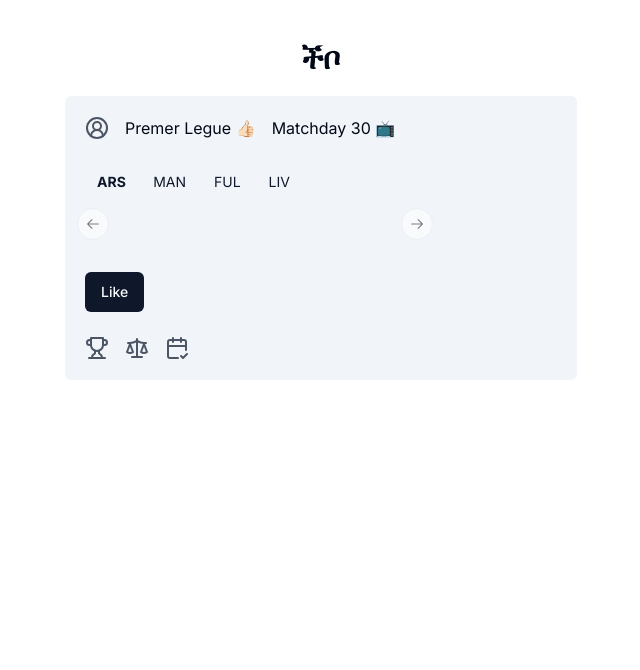
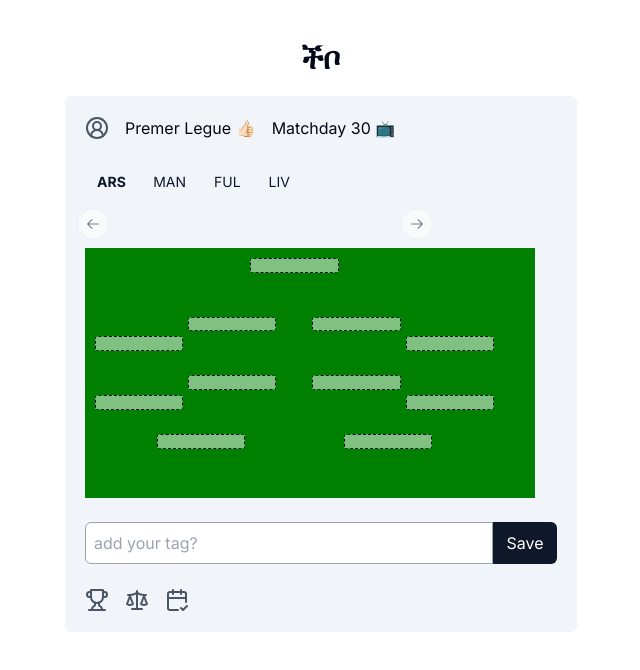
Before and after one commit to ethermias/matchesui, a Next.js app: page / in a window 1280 px wide. Shown: the top 670 px of the page, without its empty margins (319-959 px from the left). Built offline with nearby package versions, Linux system fonts and the light colour scheme.

Commit message:
soccer field is added

```diff
--- a/src/app/page.tsx
+++ b/src/app/page.tsx
@@ -3,23 +3,18 @@ import usePlayers from "../hooks/usePlayers"
 import SearchPlayers from "../components/player/searchPlayers"
 import ShowPlayers from "../components/player/ShowPlayers"
 import useSquads from "../hooks/useSquads"
-import { Button } from "@/components/ui/button"
+import AddSquad from "../components/squad/addSquad"
+import SoccerField from "../components/soccerField/soccerField"
 
 export default function Home() {
   const { players, searchPlayers } = usePlayers()
   const { squads, addSquads } = useSquads()
 
-  function submitPlayers(){
-    console.log(squads)
-  }
   return (<>
     <SearchPlayers onSubmit={searchPlayers}/>
     <ShowPlayers players={players} squads={squads} addSquads={addSquads}/>
-
-    <div>
-        {squads.length !== 0 && squads.map((p) => <div key={p.id}> {p.name} </div>)}
-    </div>
-    <Button  onClick={submitPlayers}>Like</Button>
+    <SoccerField squads={squads}/>
+    <AddSquad  squads={squads}/>
   </>
   )
 }
--- /dev/null
+++ b/src/components/soccerField/formation-4-4-2.ts
@@ -0,0 +1,70 @@
+const f_4_4_2 = [
+    {
+      index: 0,
+      value: 'Raya',
+      col: '6 / 9',
+      row: '1 / 2'
+    },
+    {
+      index: 1,
+      value: 'white',
+      col: '1 / 4',
+      row: '5 / 6'
+    },
+    {
+      index: 2,
+      value: 'Saliba',
+      col: '4 / 7',
+      row: '4 / 5'
+    },
+    {
+      index: 3,
+      value: 'Gb',
+      col: '8 / 11',
+      row: '4 / 5'
+    },
+    {
+      index: 4,
+      value: 'kiyor',
+      col: '11 / 14',
+      row: '5 / 6'
+    },
+    {
+      index: 5,
+      value: 'Saka',
+      col: '1 / 4',
+      row: '8 / 9'
+    },
+    {
+      index: 6,
+      value: 'Mart',
+      col: '11 / 14',
+      row: '8 / 9'
+    },
+    {
+      index: 7,
+      value: 'partey',
+      col: '4 / 7',
+      row: '7 / 8'
+    },
+    {
+      index: 8,
+      value: 'Jus',
+      col: '3 / 6',
+      row: '10 / 11'
+    },
+    {
+      index: 9,
+      value: 'Odi',
+      col: '8 / 11',
+      row: '7 / 8'
+    },
+    {
+      index: 10,
+      value: 'Mart',
+      col: '9 / 12',
+      row: '10 / 11'
+    }
+  ];
+
+  export default f_4_4_2
--- a/src/components/soccerField/soccerField.tsx
+++ b/src/components/soccerField/soccerField.tsx
@@ -1,19 +1,45 @@
+import { Player } from "@/src/types/player"
 import "./soccer.css"
-export default function Home() {
-  return (<>
-      <div className="soccer-field">
-        <div className="circle" style={{ gridColumn: '6 / 9', gridRow: '1 / 2' }}>Raya</div>
-        <div className="circle" style={{ gridColumn: '1 / 4', gridRow: '5 / 6' }}>white</div>
-        <div className="circle" style={{ gridColumn: '4 / 7', gridRow: '4 / 5' }}>Saliba</div>
-        <div className="circle" style={{ gridColumn: '8 / 11', gridRow: '4 / 5' }}>Gb</div>
-        <div className="circle" style={{ gridColumn: '11 / 14', gridRow: '5 / 6' }}>kiyor</div>
-        <div className="circle" style={{ gridColumn: '1 / 4', gridRow: '8 / 9' }}>Saka</div>
-        <div className="circle" style={{ gridColumn: '11 / 14', gridRow: '8 / 9' }}>Mart</div>
-        <div className="circle" style={{ gridColumn: '4 / 7', gridRow: '7 / 8' }}>partey</div>
-        <div className="circle" style={{ gridColumn: '3 / 6', gridRow: '10 / 11' }}>Jus</div>
-        <div className="circle" style={{ gridColumn: '8 / 11', gridRow: '7 / 8' }}>Odi</div>
-        <div className="circle" style={{ gridColumn: '9 / 12', gridRow: '10 / 11' }}>Mart</div>
+import f_4_4_2 from './formation-4-4-2'
+interface SoccerFieldProps {
+  squads: Player[]
+}
+
+const SoccerField = ( { squads }) => {
+
+  const g = squads.find((obj: Player) => obj.position == 'G')
+  const d = squads.filter((obj: Player) => obj.position == 'D')
+  const m = squads.filter((obj: Player) => obj.position == 'M')
+  const f = squads.filter((obj: Player) => obj.position == 'F')
+
+  f_4_4_2[0]["value"] = g?.name
+
+  for (let i = 0; i < 4; i++) {
+    f_4_4_2[i+1]["value"] = d && d.length > i ? d[i].name : ''
+  }
+  for (let i = 0; i < 4; i++) {
+    f_4_4_2[i + 5]["value"] = m && m.length > i ? m[i].name : ''
+  }
+  for (let i = 0; i < 2; i++) {
+    f_4_4_2[i + 9]["value"] = f && f.length > i ? f[i].name : ''
+  }
+
+
+  console.log( f_4_4_2[6]["value"])
+  console.log( f_4_4_2[10]["value"])
+  return (
+    <div className="soccer-field">
+      {f_4_4_2.map(item => (
+        <div
+          key={item.index}
+          className="circle"
+          style={{ gridColumn: item.col, gridRow: item.row }}
+        >
+          {item.value}
+        </div>
+      ))}
     </div>
-  </>
-  )
-}
+  );
+};
+
+export default SoccerField;
--- /dev/null
+++ b/src/components/squad/addSquad.tsx
@@ -0,0 +1,58 @@
+'use client'
+
+import { useState } from "react";
+import { Player } from "@/src/types/player";
+
+
+interface AddSquadProps {
+    squads: Array<Player>
+  }
+
+export default function AddSquad({ squads }: AddSquadProps) {
+    const [input, setInput] = useState("");
+
+    const handleSubmit = async (e: React.FormEvent<HTMLFormElement>) => {
+      e.preventDefault();
+
+      try {
+        const response = await fetch('YOUR_SERVICE_URL', {
+          method: 'POST',
+          headers: {
+            'Content-Type': 'application/json',
+          },
+          body: JSON.stringify({ data: { [input]: squads } }),
+        });
+
+        if (response.ok) {
+          console.log('Request sent successfully');
+          // Handle success as needed
+        } else {
+          console.error('Failed to send request:', response.statusText);
+          // Handle error as needed
+        }
+      } catch (error) {
+        console.error('Failed to send request:', error);
+        // Handle error as needed
+      }
+      setInput("");
+    }
+
+    return (
+      <form className="flex" onSubmit={handleSubmit}>
+        <input
+          value={input}
+          onChange={(e) => setInput(e.target.value)}
+          placeholder="add your tag?"
+          className="rounded-s-md grow border border-gray-400 p-2"
+          disabled = {false}
+        />
+        <button
+          type="submit"
+          className="w-16 rounded-e-md bg-slate-900 text-white hover:bg-slate-800"
+          disabled = {false}
+        >
+          Save
+        </button>
+      </form>
+    );
+  }
--- /dev/null
+++ b/src/components/squad/submitSquadServers.ts
@@ -0,0 +1,26 @@
+// components/SquadsServer.ts
+import { URL } from '../../constants';
+import { Player } from '../../types/player';
+
+interface SquadsServerProps {
+  payload: Array<Player>
+  tag: string
+}
+
+export async function playersAPI() {
+  try {
+    const res = await fetch(`${URL}/api/squads`);
+    const data = await res.json();
+    return data;
+  } catch (err) {
+    console.log(err);
+    return null;
+  }
+}
+
+const SquadsServer: React.FC<SquadsServerProps> = ({ payload, tag }) => {
+  // This component doesn't need to render anything, it just handles the server-side logic
+  return null;
+};
+
+export default SquadsServer;
```
